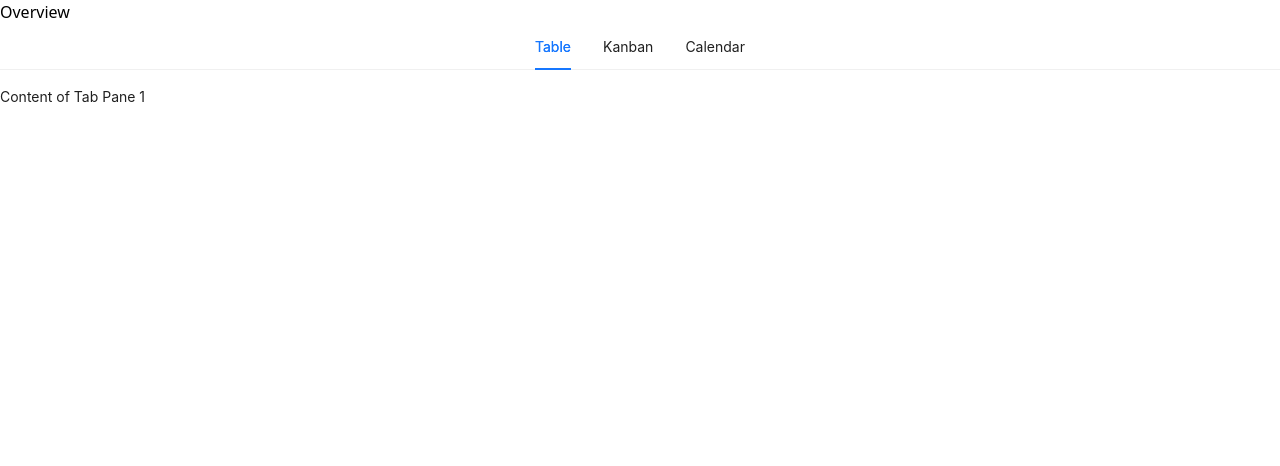
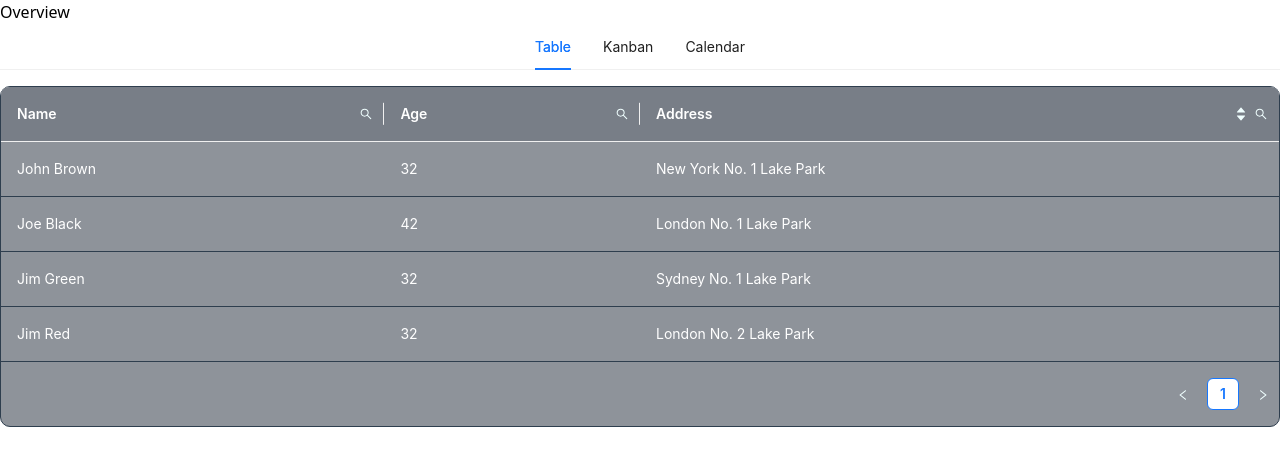
Before and after one commit to nav0040/Task-Manager-with-Calendar, a React (Vite) app: page / in a window 1280 px wide. Shown: the top 466 px of the page. Built offline with nearby package versions, Linux system fonts and the light colour scheme.

Commit message:
task table design

```diff
--- a/package.json
+++ b/package.json
@@ -10,6 +10,7 @@
     "preview": "vite preview"
   },
   "dependencies": {
+    "@ant-design/icons": "^5.5.1",
     "@reduxjs/toolkit": "^2.3.0",
     "antd": "^5.21.5",
     "axios": "^1.7.7",
@@ -18,6 +19,7 @@
     "lucide-react": "^0.453.0",
     "react": "^18.3.1",
     "react-dom": "^18.3.1",
+    "react-highlight-words": "^0.20.0",
     "react-hot-toast": "^2.4.1",
     "react-redux": "^9.1.2",
     "react-router-dom": "^6.27.0"
--- a/src/App.css
+++ b/src/App.css
@@ -0,0 +1,91 @@
+
+.custom-ant-table {
+    background-color: rgba(31, 41, 55, 0.5) !important;
+    backdrop-filter: blur(10px) !important;
+    color: white !important;
+    border: 1px solid rgb(46, 62, 78) !important;
+    border-radius: 10px !important;
+  }
+
+
+  .custom-ant-table .ant-table-thead>tr>th {
+    background-color: rgba(31, 41, 55, 0.6) !important;
+    color: white !important;
+  }
+
+  .custom-ant-table .ant-table-tbody>tr>td {
+    background-color: rgba(31, 41, 55, 0.5) !important;
+    color: white !important;
+    border-bottom: 1px solid rgb(46, 62, 78) !important;
+  }
+
+  :where(.css-dev-only-do-not-override-5wsri9).ant-table-wrapper .ant-table {
+    box-sizing: border-box !important;
+    margin: 0;
+    padding: 0;
+    color: rgba(0, 0, 0, 0.88) !important;
+    font-size: 14px;
+    line-height: 1.5714285714285714;
+    list-style: none;
+    font-family: -apple-system, BlinkMacSystemFont, 'Segoe UI', Roboto, 'Helvetica Neue', Arial, 'Noto Sans', sans-serif, 'Apple Color Emoji', 'Segoe UI Emoji', 'Segoe UI Symbol', 'Noto Color Emoji';
+    background: rgba(31, 41, 55, 0.6) !important;
+    border-radius: 8px 8px 0 0 !important;
+    scrollbar-color: rgba(0, 0, 0, 0.25) rgba(5, 5, 5, 0.06) !important;
+  }
+
+  :where(.css-dev-only-do-not-override-5wsri9).ant-table-wrapper .ant-table-tbody .ant-table-row>.ant-table-cell-row-hover {
+    background: rgba(31, 41, 55, 0.6) !important;
+
+  }
+
+  .anticon svg {
+    display: inline-block !important;
+    color: azure !important;
+  }
+
+:where(.css-5wsri9).ant-table-wrapper .ant-table{
+    background: transparent !important;
+  }
+
+  .custom-table-class .custom-ant-table {
+    background-color: rgba(31, 41, 55, 0.5) !important;
+    backdrop-filter: blur(10px) !important;
+    color: white !important;
+    border: 1px solid rgb(46, 62, 78) !important;
+    border-radius: 10px !important;
+  }
+  .custom-table-class .custom-ant-table .ant-table-thead>tr>th {
+    background-color: rgba(31, 41, 55, 0.6) !important;
+    color: white !important;
+  }
+
+
+.custom-table-class .custom-ant-table .ant-table-tbody>tr>td {
+    background-color: rgba(31, 41, 55, 0.5) !important;
+    color: white !important;
+    border-bottom: 1px solid rgb(46, 62, 78) !important;
+  }
+
+  .custom-table-class :where(.css-dev-only-do-not-override-5wsri9).ant-table-wrapper .ant-table {
+    box-sizing: border-box !important;
+    margin: 0;
+    padding: 0;
+    color: rgba(0, 0, 0, 0.88) !important;
+    font-size: 14px;
+    line-height: 1.5714285714285714;
+    list-style: none;
+    font-family: -apple-system, BlinkMacSystemFont, 'Segoe UI', Roboto, 'Helvetica Neue', Arial, 'Noto Sans', sans-serif, 'Apple Color Emoji', 'Segoe UI Emoji', 'Segoe UI Symbol', 'Noto Color Emoji';
+    background: rgba(31, 41, 55, 0.6) !important;
+    border-radius: 8px 8px 0 0 !important;
+    scrollbar-color: rgba(0, 0, 0, 0.25) rgba(5, 5, 5, 0.06) !important;
+  }
+
+  .custom-table-class :where(.css-dev-only-do-not-override-5wsri9).ant-table-wrapper .ant-table-tbody .ant-table-row>.ant-table-cell-row-hover {
+    background: rgba(31, 41, 55, 0.6) !important;
+
+  }
+
+  .custom-table-class .anticon svg {
+    display: inline-block !important;
+    color: azure !important;
+  }
--- /dev/null
+++ b/src/components/TaskTable.tsx
@@ -0,0 +1,169 @@
+import React, { useRef, useState } from 'react';
+import { SearchOutlined } from '@ant-design/icons';
+import type { InputRef, TableColumnsType, TableColumnType } from 'antd';
+import { Button, Input, Space, Table } from 'antd';
+import type { FilterDropdownProps } from 'antd/es/table/interface';
+import Highlighter from 'react-highlight-words';
+
+interface DataType {
+  key: string;
+  name: string;
+  age: number;
+  address: string;
+}
+
+type DataIndex = keyof DataType;
+
+const data: DataType[] = [
+  {
+    key: '1',
+    name: 'John Brown',
+    age: 32,
+    address: 'New York No. 1 Lake Park',
+  },
+  {
+    key: '2',
+    name: 'Joe Black',
+    age: 42,
+    address: 'London No. 1 Lake Park',
+  },
+  {
+    key: '3',
+    name: 'Jim Green',
+    age: 32,
+    address: 'Sydney No. 1 Lake Park',
+  },
+  {
+    key: '4',
+    name: 'Jim Red',
+    age: 32,
+    address: 'London No. 2 Lake Park',
+  },
+];
+
+const TaskTable: React.FC = () => {
+  const [searchText, setSearchText] = useState('');
+  const [searchedColumn, setSearchedColumn] = useState('');
+  const searchInput = useRef<InputRef>(null);
+
+  const handleSearch = (
+    selectedKeys: string[],
+    confirm: FilterDropdownProps['confirm'],
+    dataIndex: DataIndex,
+  ) => {
+    confirm();
+    setSearchText(selectedKeys[0]);
+    setSearchedColumn(dataIndex);
+  };
+
+  const handleReset = (clearFilters: () => void) => {
+    clearFilters();
+    setSearchText('');
+  };
+
+  const getColumnSearchProps = (dataIndex: DataIndex): TableColumnType<DataType> => ({
+    filterDropdown: ({ setSelectedKeys, selectedKeys, confirm, clearFilters, close }) => (
+      <div style={{ padding: 8 }} onKeyDown={(e) => e.stopPropagation()}>
+        <Input
+          ref={searchInput}
+          placeholder={`Search ${dataIndex}`}
+          value={selectedKeys[0]}
+          onChange={(e) => setSelectedKeys(e.target.value ? [e.target.value] : [])}
+          onPressEnter={() => handleSearch(selectedKeys as string[], confirm, dataIndex)}
+          style={{ marginBottom: 8, display: 'block' }}
+        />
+        <Space>
+          <Button
+            type="primary"
+            onClick={() => handleSearch(selectedKeys as string[], confirm, dataIndex)}
+            icon={<SearchOutlined />}
+            size="small"
+            style={{ width: 90 }}
+          >
+            Search
+          </Button>
+          <Button
+            onClick={() => clearFilters && handleReset(clearFilters)}
+            size="small"
+            style={{ width: 90 }}
+          >
+            Reset
+          </Button>
+          <Button
+            type="link"
+            size="small"
+            onClick={() => {
+              confirm({ closeDropdown: false });
+              setSearchText((selectedKeys as string[])[0]);
+              setSearchedColumn(dataIndex);
+            }}
+          >
+            Filter
+          </Button>
+          <Button
+            type="link"
+            size="small"
+            onClick={() => {
+              close();
+            }}
+          >
+            close
+          </Button>
+        </Space>
+      </div>
+    ),
+    filterIcon: (filtered: boolean) => (
+      <SearchOutlined style={{ color: filtered ? '#1677ff' : undefined }} />
+    ),
+    onFilter: (value, record) =>
+      record[dataIndex]
+        .toString()
+        .toLowerCase()
+        .includes((value as string).toLowerCase()),
+    onFilterDropdownOpenChange: (visible) => {
+      if (visible) {
+        setTimeout(() => searchInput.current?.select(), 100);
+      }
+    },
+    render: (text) =>
+      searchedColumn === dataIndex ? (
+        <Highlighter
+          highlightStyle={{ backgroundColor: '#ffc069', padding: 0 }}
+          searchWords={[searchText]}
+          autoEscape
+          textToHighlight={text ? text.toString() : ''}
+        />
+      ) : (
+        text
+      ),
+  });
+
+  const columns: TableColumnsType<DataType> = [
+    {
+      title: 'Name',
+      dataIndex: 'name',
+      key: 'name',
+      width: '30%',
+      ...getColumnSearchProps('name'),
+    },
+    {
+      title: 'Age',
+      dataIndex: 'age',
+      key: 'age',
+      width: '20%',
+      ...getColumnSearchProps('age'),
+    },
+    {
+      title: 'Address',
+      dataIndex: 'address',
+      key: 'address',
+      ...getColumnSearchProps('address'),
+      sorter: (a, b) => a.address.length - b.address.length,
+      sortDirections: ['descend', 'ascend'],
+    },
+  ];
+
+  return <Table<DataType> columns={columns} dataSource={data} rowKey={(record) => record._id} className="custom-ant-table" />;
+};
+
+export default TaskTable;
--- a/src/components/TaskViewSwitcher.tsx
+++ b/src/components/TaskViewSwitcher.tsx
@@ -1,5 +1,6 @@
 import React from 'react';
 import { Tabs } from 'antd';
+import TaskTable from './TaskTable';
 // import type { TabsProps } from 'antd';
 
 const onChange = (key: string) => {
@@ -12,7 +13,7 @@ const TaskViewSwitcher: React.FC = () =>  {
     return (
       <Tabs defaultActiveKey="1" centered className=''>
         <TabPane tab="Table" key="1" className='text-white'>
-          Content of Tab Pane 1
+          <TaskTable />
         </TabPane>
         <TabPane tab="Kanban" key="2">
           Content of Tab Pane 2
```
Also changed, not shown: 1 other file (tests, documents, lock files or other folders).
